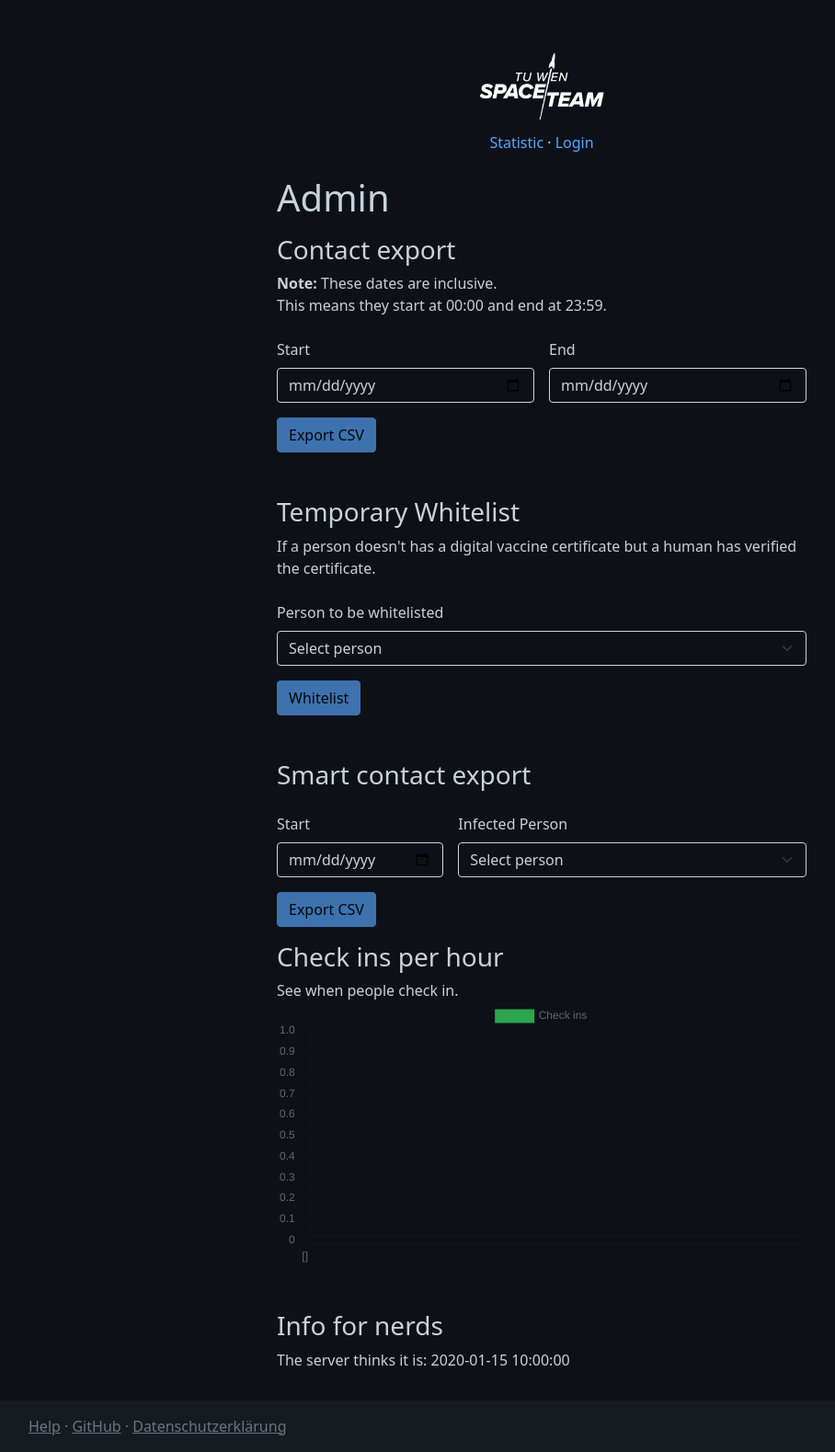
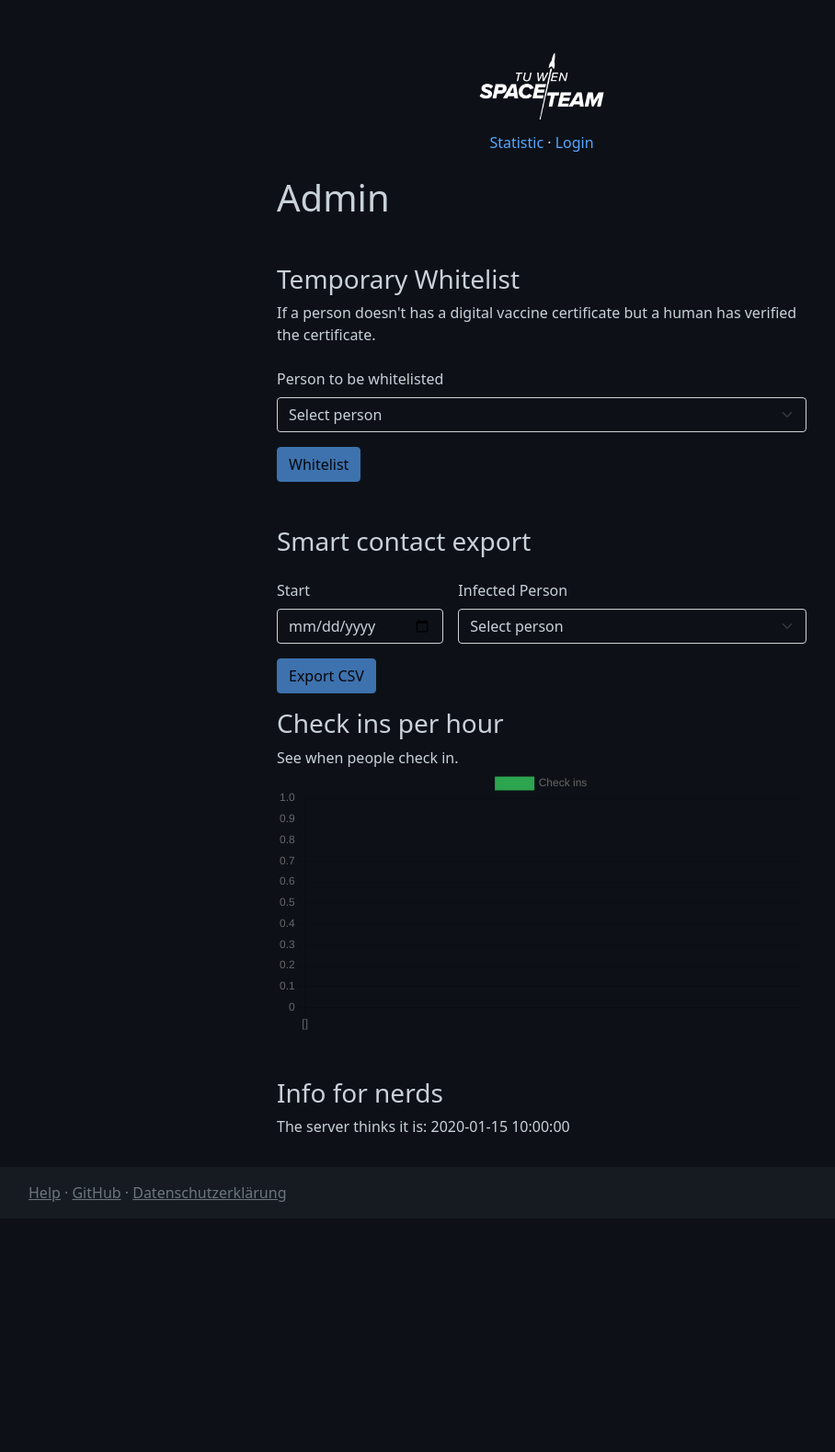
Before and after one commit to SpaceTeam/space-event-trace, a Python web app: template space_trace/templates/admin.html in a window 1280 px wide. Shown: the whole page at 92% size, without its empty margins (51-959 px from the left). After the commit the page ends 1307 px from the top, so only its background shows below. Run offline with Jinja, Linux system fonts and the light colour scheme; the template is opened without the code that fills it: most values are stand-ins (such as "Sample title", 1, 10 or a date in 2020).

Commit message:
remove old features from admin.html

```diff
--- a/space_trace/templates/admin.html
+++ b/space_trace/templates/admin.html
@@ -1,53 +1,6 @@
 {% extends "layout.html" %}
 {% block body %}
 <h1>Admin</h1>
-
-<p>
-<h3>Contact export</h3>
-<strong>Note:</strong> These dates are inclusive. <br>
-This means they start at 00:00 and end at 23:59.
-<form action="{{url_for('contacts_csv')}}" method="get" class="row g-3 mt-2">
-    <div class="col-md-6">
-        <label for="startDate" class="form-label">Start</label>
-        <input type="date" class="form-control" id="startDate" name="startDate" onchange="changeListener()">
-    </div>
-    <div class="col-md-6">
-        <label for="endDate" class="form-label">End</label>
-        <input type="date" class="form-control" id="endDate" name="endDate" onchange="changeListener()">
-    </div>
-    <div class="col-12 text-danger" id="error" hidden>
-    </div>
-    <div class="col-12">
-        <button class="btn btn-primary" id="export" disabled onclick="">Export CSV</button>
-    </div>
-</form>
-</p>
-
-<script>
-    const startEl = document.getElementById("startDate");
-    const endEl = document.getElementById("endDate");
-    const exportEl = document.getElementById("export");
-    const errorEl = document.getElementById("error");
-
-    function changeListener() {
-        if (startEl.valueAsDate == null || endEl.valueAsDate == null) {
-            errorEl.hidden = true;
-            exportEl.disabled = true;
-            return;
-        }
-
-        if (startEl.valueAsDate > endEl.valueAsDate) {
-            errorEl.innerText = "The end date must be after the start date.";
-            errorEl.hidden = false;
-            exportEl.disabled = true;
-            return;
-        }
-
-        errorEl.innerText = "";
-        errorEl.hidden = true;
-        exportEl.disabled = false;
-    }
-</script>
 
 <p>
 <h3 class="mt-5">Temporary Whitelist</h3>
@@ -71,6 +24,19 @@
     </div>
 </form>
 </p>
+
+<script>
+    const whitelistEl = document.getElementById("whitelistId");
+    const whitelistButtonEl = document.getElementById("whitelistButton");
+
+    function whitelistChangeListener() {
+        if (whitelistEl.value == "") {
+            whitelistButtonEl.disabled = true;
+            return;
+        }
+        whitelistButtonEl.disabled = false;
+    }
+</script>
 
 <p>
 <h3 class="mt-5">Smart contact export</h3>
@@ -110,20 +76,6 @@
         smartExportEl.disabled = false;
     }
 </script>
-<script>
-    const whitelistEl = document.getElementById("whitelistId");
-    const whitelistButtonEl = document.getElementById("whitelistButton");
-
-    function whitelistChangeListener() {
-        if (whitelistEl.value == "") {
-            whitelistButtonEl.disabled = true;
-            return;
-        }
-        whitelistButtonEl.disabled = false;
-    }
-</script>
-
-
 
 <h3>Check ins per hour</h3>
 See when people check in.
```
